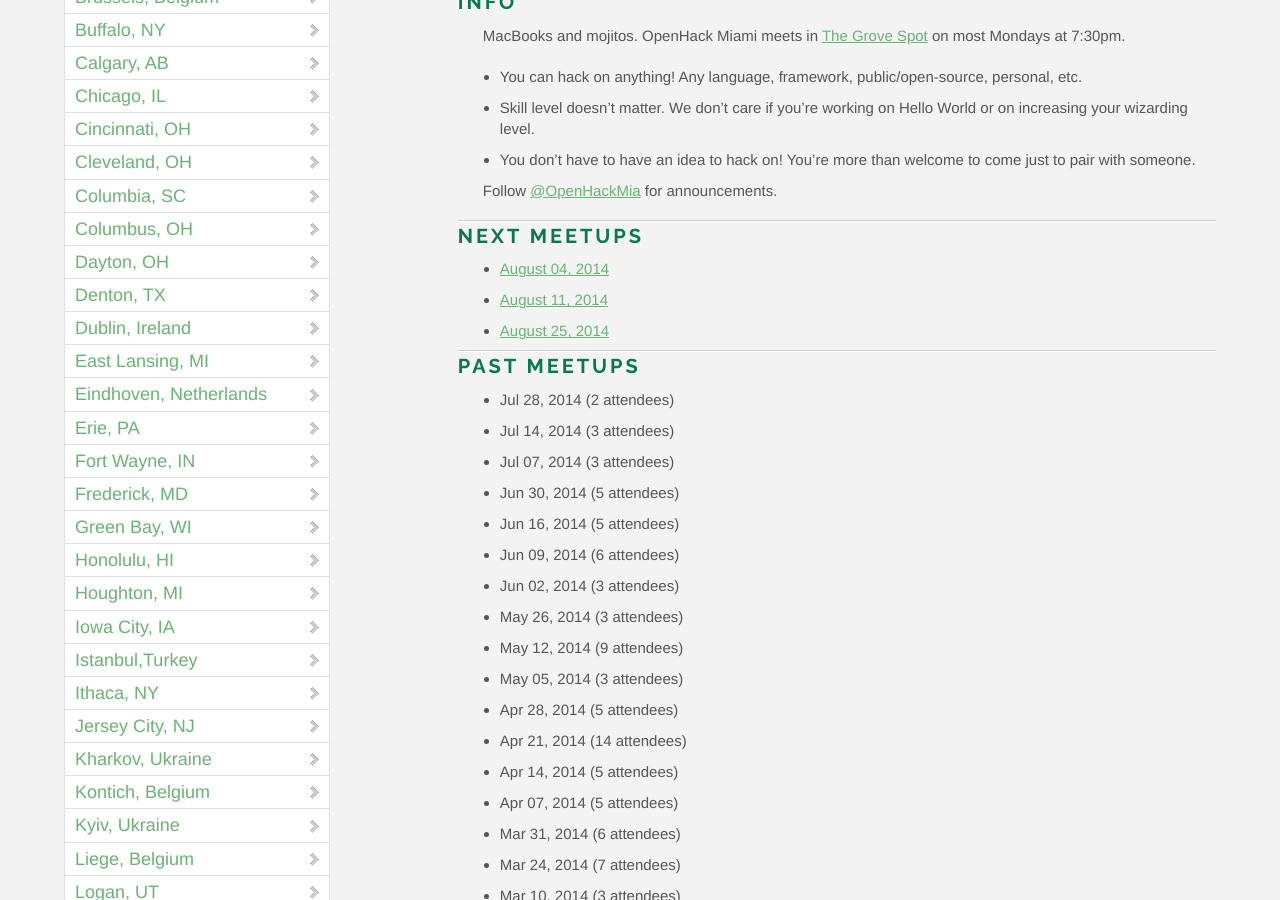
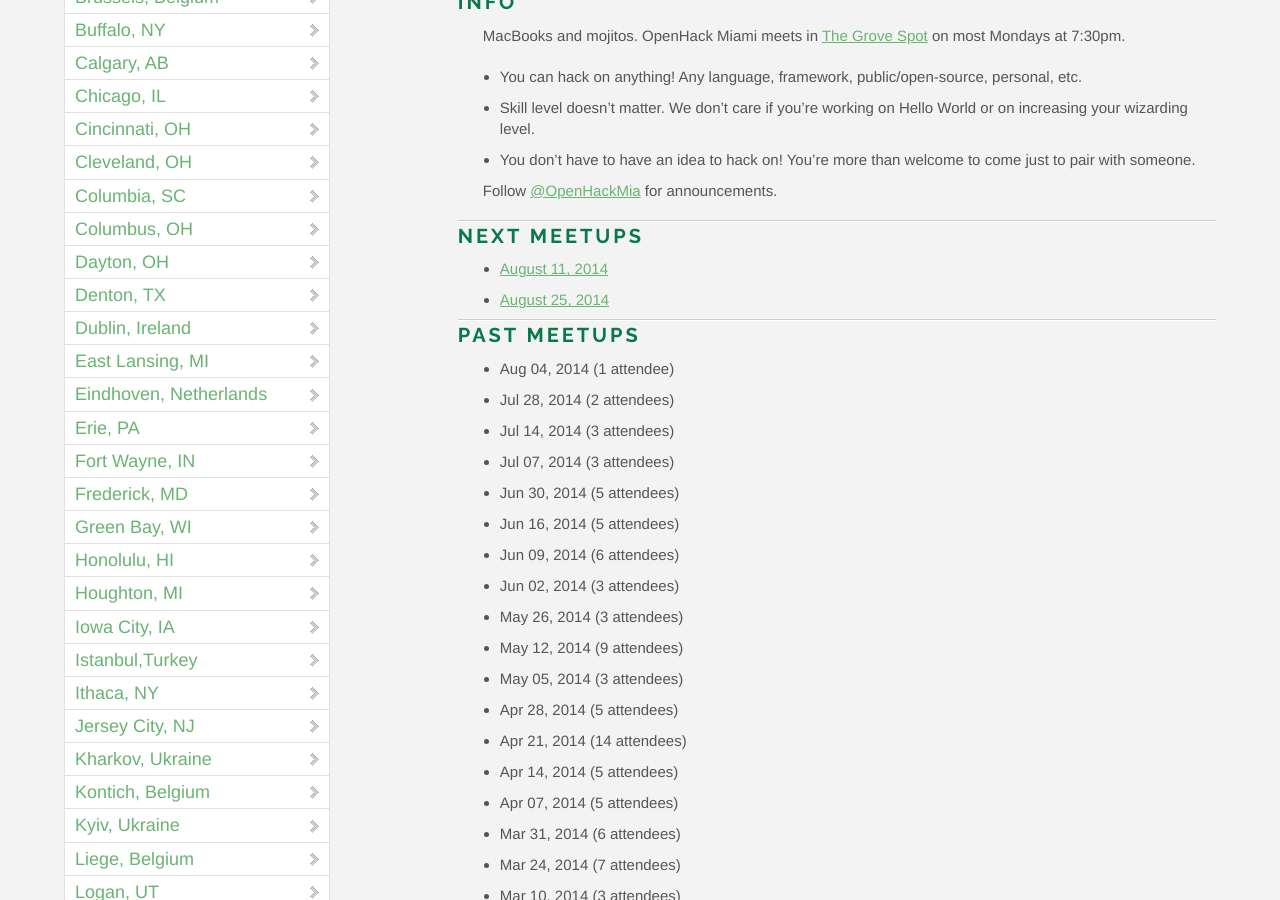
Before and after one commit to OpenHack/openhack.github.com, a Jekyll site: the page built from miami/index.markdown, in a window 1280 px wide and 900 px high, scrolled down 733 px. Built offline with Jekyll 4.4.1, drawn with Linux system fonts in a browser that asks for light colours; nearby versions of some CDN libraries; comment, search, counter and statistics services are not loaded.

Commit message:
miami update

```diff
--- a/miami/index.markdown
+++ b/miami/index.markdown
@@ -19,12 +19,12 @@ Follow [@OpenHackMia](http://twitter.com/openhackmia) for announcements.
 
 ### Next meetups
 
-* [August 04, 2014](http://www.meetup.com/miamirb/events/197620572/)
 * [August 11, 2014](http://www.meetup.com/miamirb/events/197620712/)
 * [August 25, 2014](http://www.meetup.com/miamirb/events/197620782/)
 
 ### Past meetups
 
+* Aug 04, 2014 (1 attendee)
 * Jul 28, 2014 (2 attendees)
 * Jul 14, 2014 (3 attendees)
 * Jul 07, 2014 (3 attendees)
```
